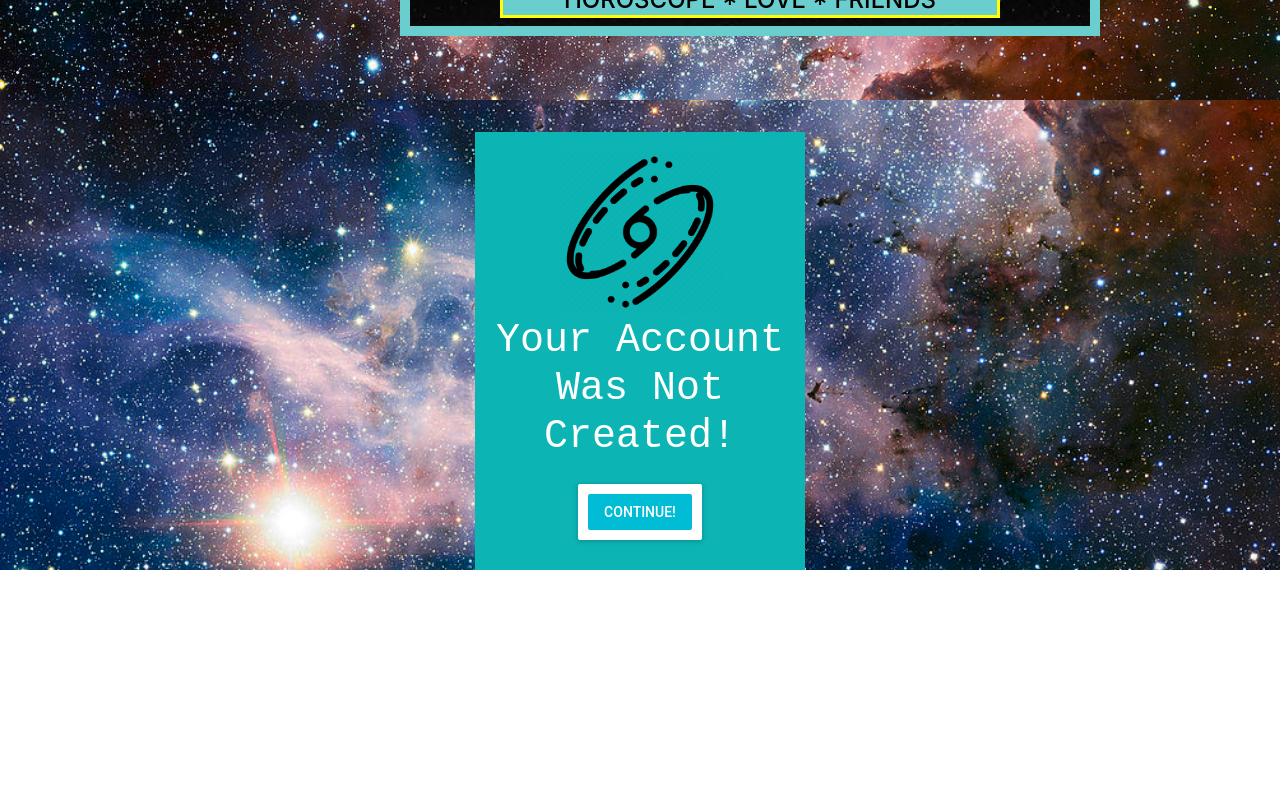
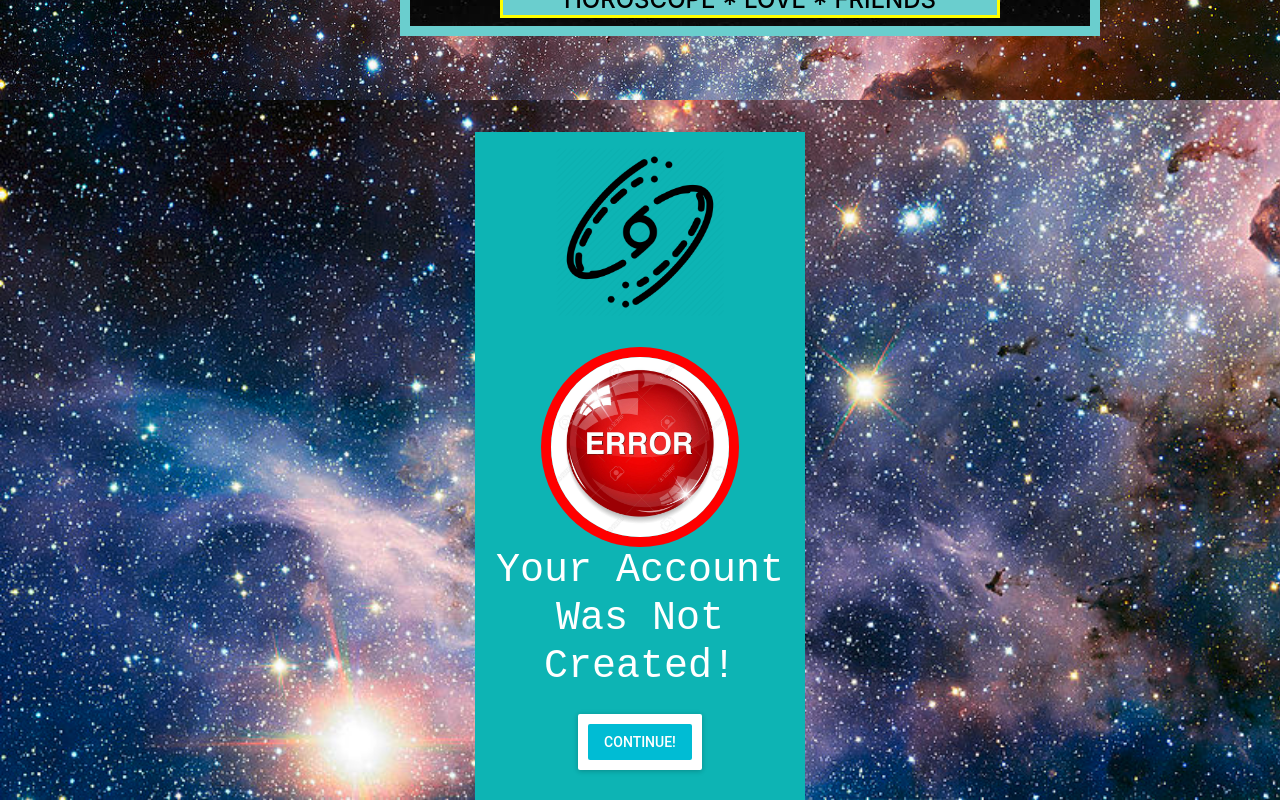
Before and after one commit to dreamingofcode/astr-connection, a React (Create React App) app: page /success-new-user in a window 1280 px wide. Shown: the part 473-1273 px from the top of the page. Before the commit the page ends 1043 px from the top, so only its background shows below. Built offline with nearby package versions, Linux system fonts and the light colour scheme; no server answers.

Commit message:
zodiac algo fixes

```diff
--- a/src/components/formComponents/SuccessForm.js
+++ b/src/components/formComponents/SuccessForm.js
@@ -2,7 +2,7 @@ import React, { Component } from 'react';
 import { connect } from 'react-redux';
 import { withRouter } from 'react-router-dom';
 import MuiThemeProvider from 'material-ui/styles/MuiThemeProvider';
-
+import warningIcon from '../../icons/error.jpg';
 import RaisedButton from 'material-ui/RaisedButton';
 
 import logo from '../../assets/images/logo.png';
@@ -89,7 +89,15 @@ class SuccessForm extends Component {
               <h2>Your Horoscope: {this.props.newUserData.zodiac}</h2>
             </div>
           ) : (
-            <h1>Your Account Was Not Created!</h1>
+            <div>
+              <img
+                src={warningIcon}
+                alt="failed to create account"
+                height="200px"
+                className="error"
+              />
+              <h1>Your Account Was Not Created!</h1>
+            </div>
           )}
 
           <RaisedButton
--- a/src/components/formComponents/UserConfirmForm.js
+++ b/src/components/formComponents/UserConfirmForm.js
@@ -20,7 +20,6 @@ class UserConfirmForm extends Component {
   };
   handleDelete = () => {
 const configObj = {method: "DELETE"}
-console.log("dd",this.props.userData.id)
     fetch(`https://astro-connection.herokuapp.com/api/v1/users/${this.props.userData.id}`,configObj)
       .then(resp => resp.json())
       .then((data) => {
--- a/src/containers/signUpForm.js
+++ b/src/containers/signUpForm.js
@@ -18,7 +18,7 @@ class SignUpForm extends Component {
     birthDate: '',
     gender: '',
     sexualOrientation: '',
-    zodiac: "pisces",
+    zodiac: "",
     password_confirmation: '',
     age: '',
     profile_image: 'Please upload Image',
@@ -78,7 +78,6 @@ class SignUpForm extends Component {
 
       if ((month === '03' && day > '20') || (month === '04' && day < '21')) {
         console.log("we mad","aries")
-
         this.setState({
           zodiac: 'Aries',
         });
```
